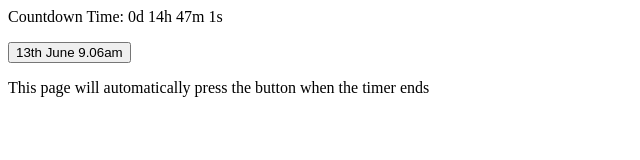
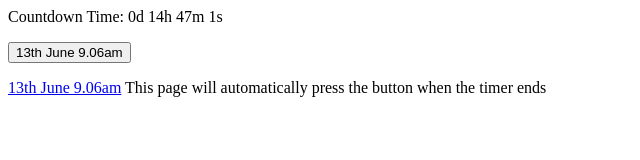
Before and after one commit to eamo/eamo.github.io, a plain HTML site: page index.html in a window 1280 px wide. Shown: the whole page, without its empty margins (0-640 px from the left). Drawn offline with nearby package versions, Linux system fonts and the light colour scheme.

Commit message:
Update index.html

```diff
--- a/index.html
+++ b/index.html
@@ -46,6 +46,7 @@ var x = setInterval(function() {
  <button id="button1">13th June 9.06am</button>
 </p>
 <p>
+<a href="https://members.brsgolf.com/grangecastle/bookings/book/1/20200613/0906">13th June 9.06am</a>
 <a id="new_test">This page will automatically press the button when the timer ends</a>
 <p>
 </body>
```
